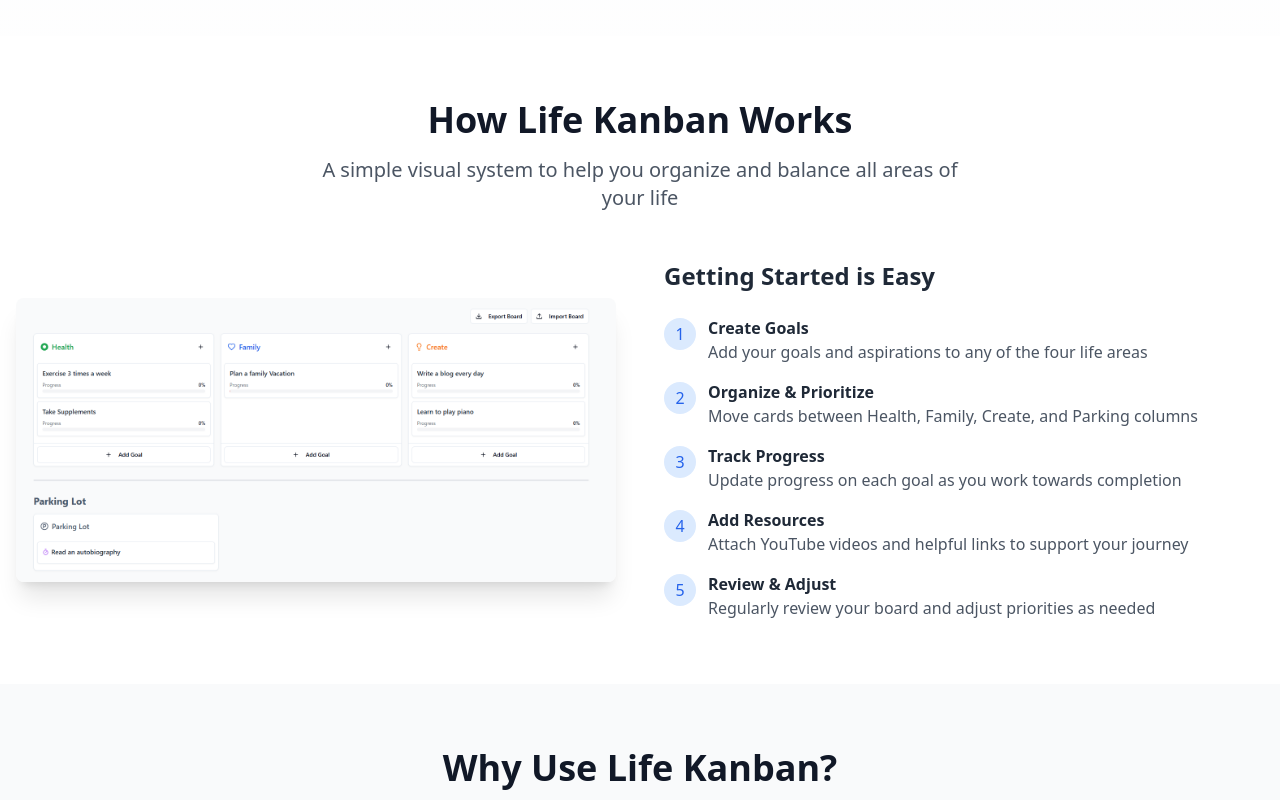
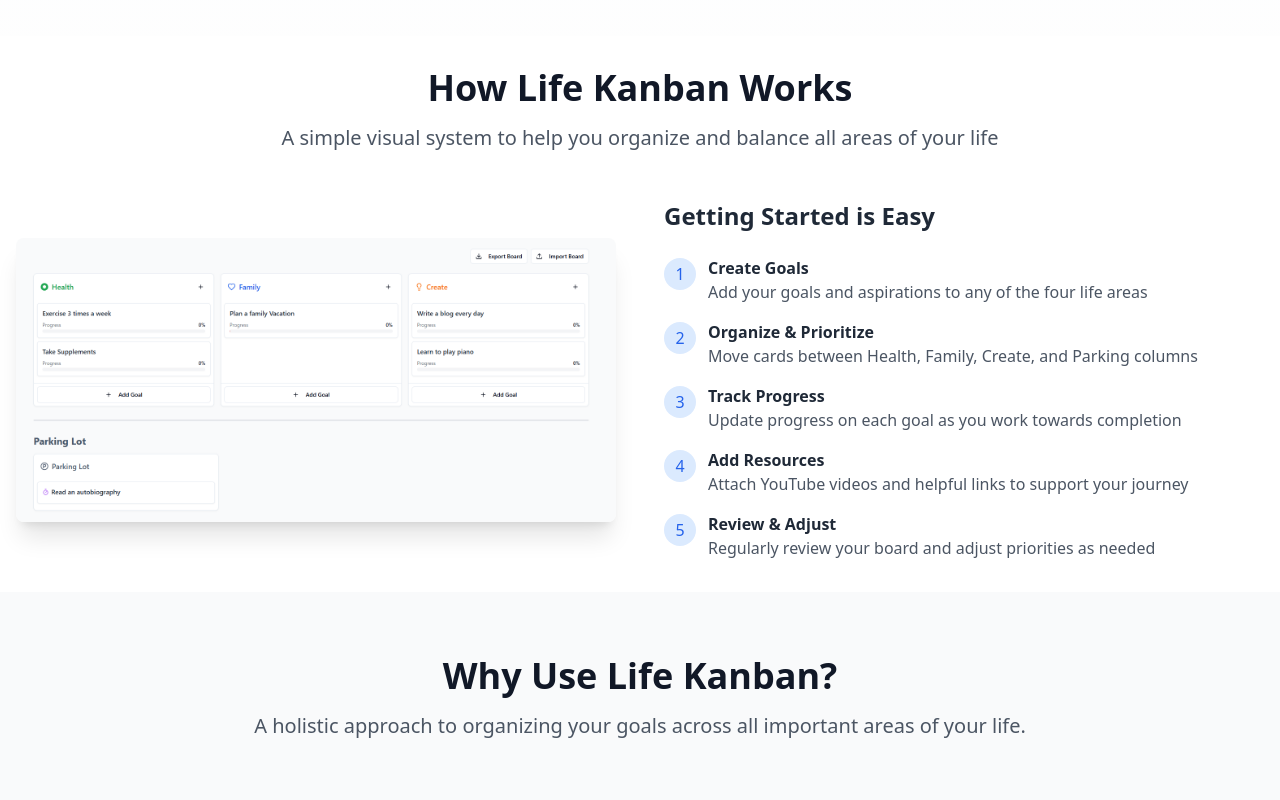
Before and after one commit to aayancheng/life-area-kanban-flow, a React (Vite) app: page /auth in a window 1280 px wide. Shown: the part 540-1340 px from the top of the page. Built offline with nearby package versions, Linux system fonts and the light colour scheme.

Commit message:
Fix landing page spacing and text wrapping
- Reduced space between hero and "How Life Kanban Works" sections.
- Prevented text wrapping in the "How Life Kanban Works" and "Why Use Life Kanban?" sections.

```diff
--- a/src/components/LandingPage.tsx
+++ b/src/components/LandingPage.tsx
@@ -108,14 +108,14 @@ const LandingPage: React.FC = () => {
         </div>
       </section>
 
-      {/* How It Works Section (NEW) */}
-      <section className="py-16 bg-white">
+      {/* How It Works Section - REDUCED PADDING TOP */}
+      <section className="py-8 bg-white">
         <div className="container mx-auto px-4">
           <div className="text-center mb-12">
             <h2 className="text-3xl md:text-4xl font-bold text-gray-900 mb-4">
               How Life Kanban Works
             </h2>
-            <p className="text-xl text-gray-600 max-w-2xl mx-auto">
+            <p className="text-xl text-gray-600 max-w-3xl mx-auto">
               A simple visual system to help you organize and balance all areas of your life
             </p>
           </div>
@@ -160,7 +160,7 @@ const LandingPage: React.FC = () => {
             <h2 className="text-3xl md:text-4xl font-bold text-gray-900 mb-4">
               Why Use Life Kanban?
             </h2>
-            <p className="text-xl text-gray-600 max-w-2xl mx-auto">
+            <p className="text-xl text-gray-600 max-w-4xl mx-auto">
               A holistic approach to organizing your goals across all important areas of your life.
             </p>
           </div>
```
